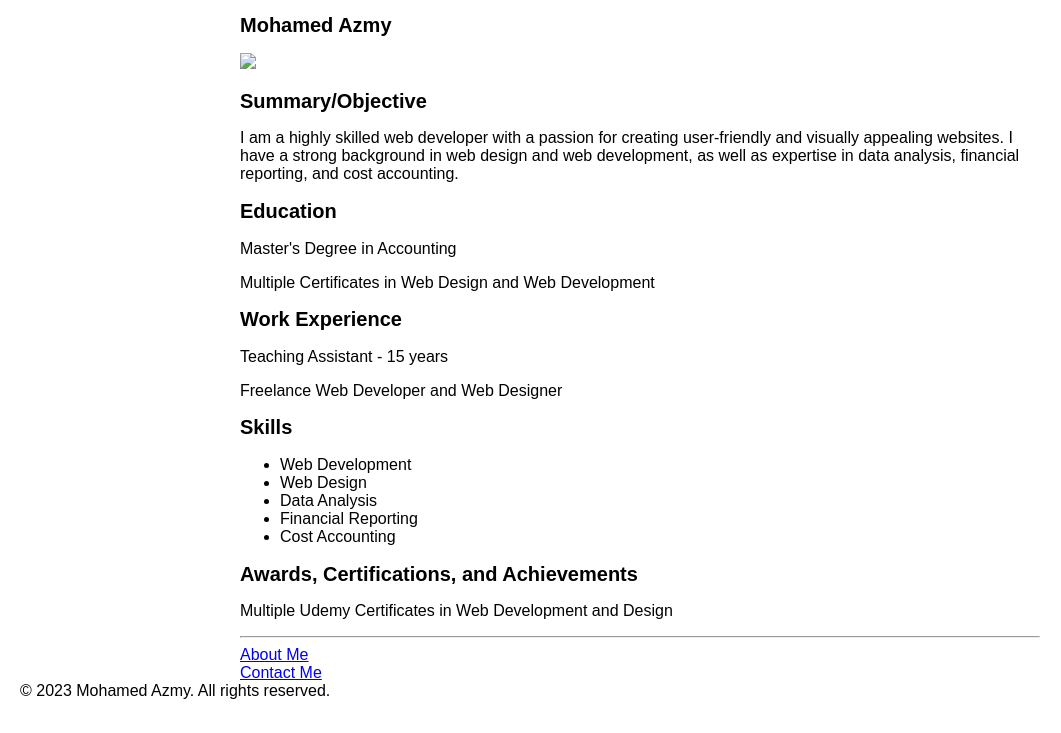
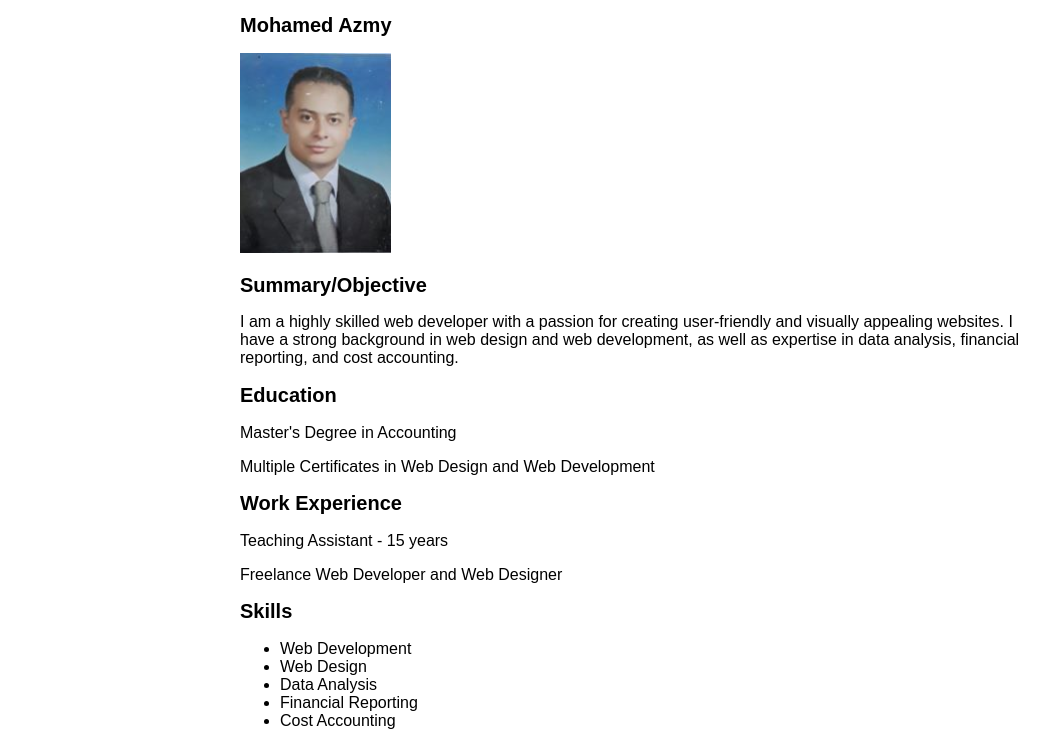
Before and after one commit to MohamedAzmy4368/Web-Developer-Resume, a plain HTML site: page index.html in a window 1280 px wide. Shown: the part 67-800 px from the top of the page, without its empty margins (0-1061 px from the left). Drawn offline with Linux system fonts and the light colour scheme.

Commit message:
Update index.html

```diff
--- a/index.html
+++ b/index.html
@@ -29,7 +29,7 @@
     <div class="container">
         <h1>Web Developer Resume</h1>
         <h2>Mohamed Azmy</h2>
-        <img src="/assets/images/photo.JPG" height="200"/>
+        <img src="/assets/images/mohamed azmy photo.jpg" height="200"/>
 
         <h2>Summary/Objective</h2>
         <p>I am a highly skilled web developer with a passion for creating user-friendly and visually appealing websites. I have a strong background in web design and web development, as well as expertise in data analysis, financial reporting, and cost accounting.</p>
```
